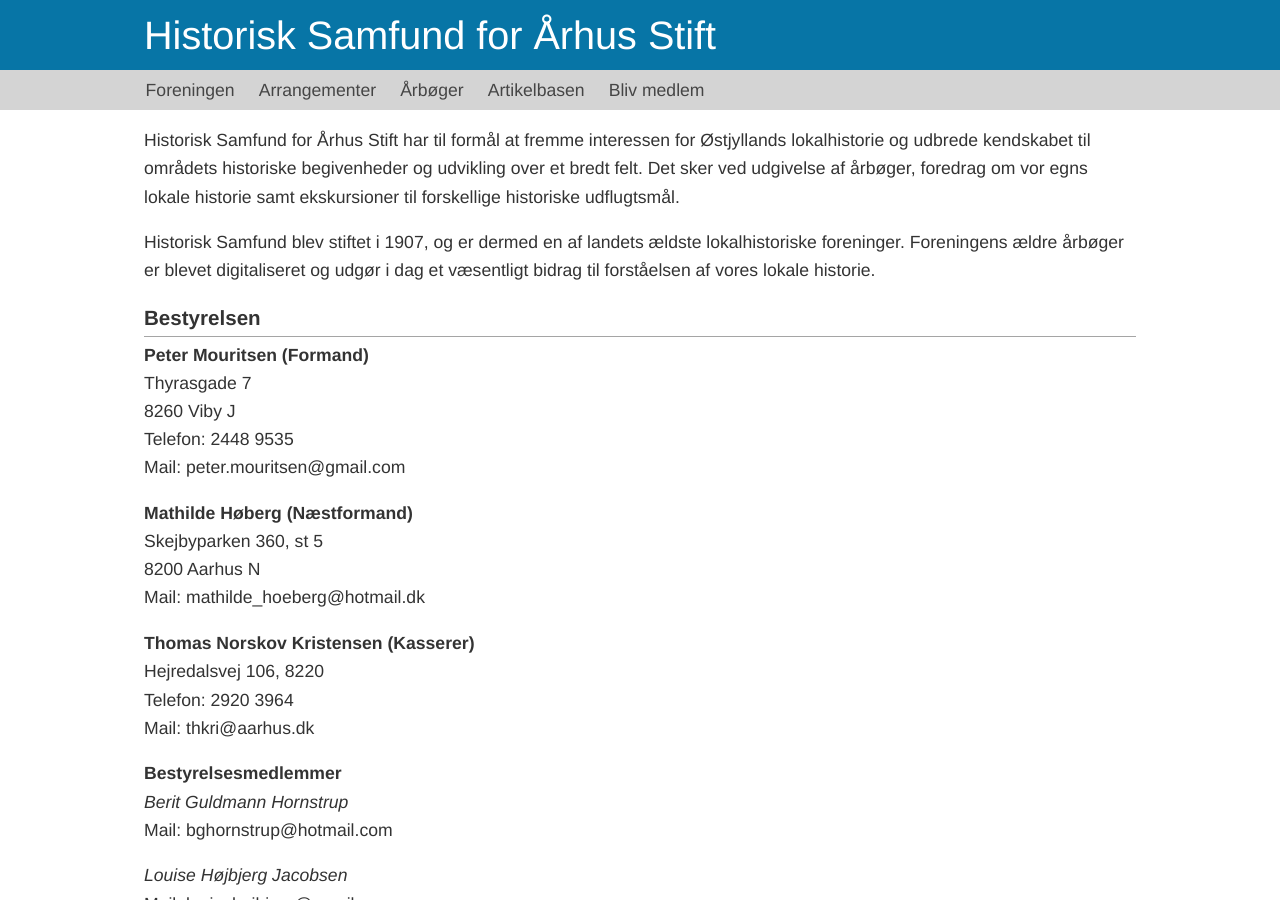
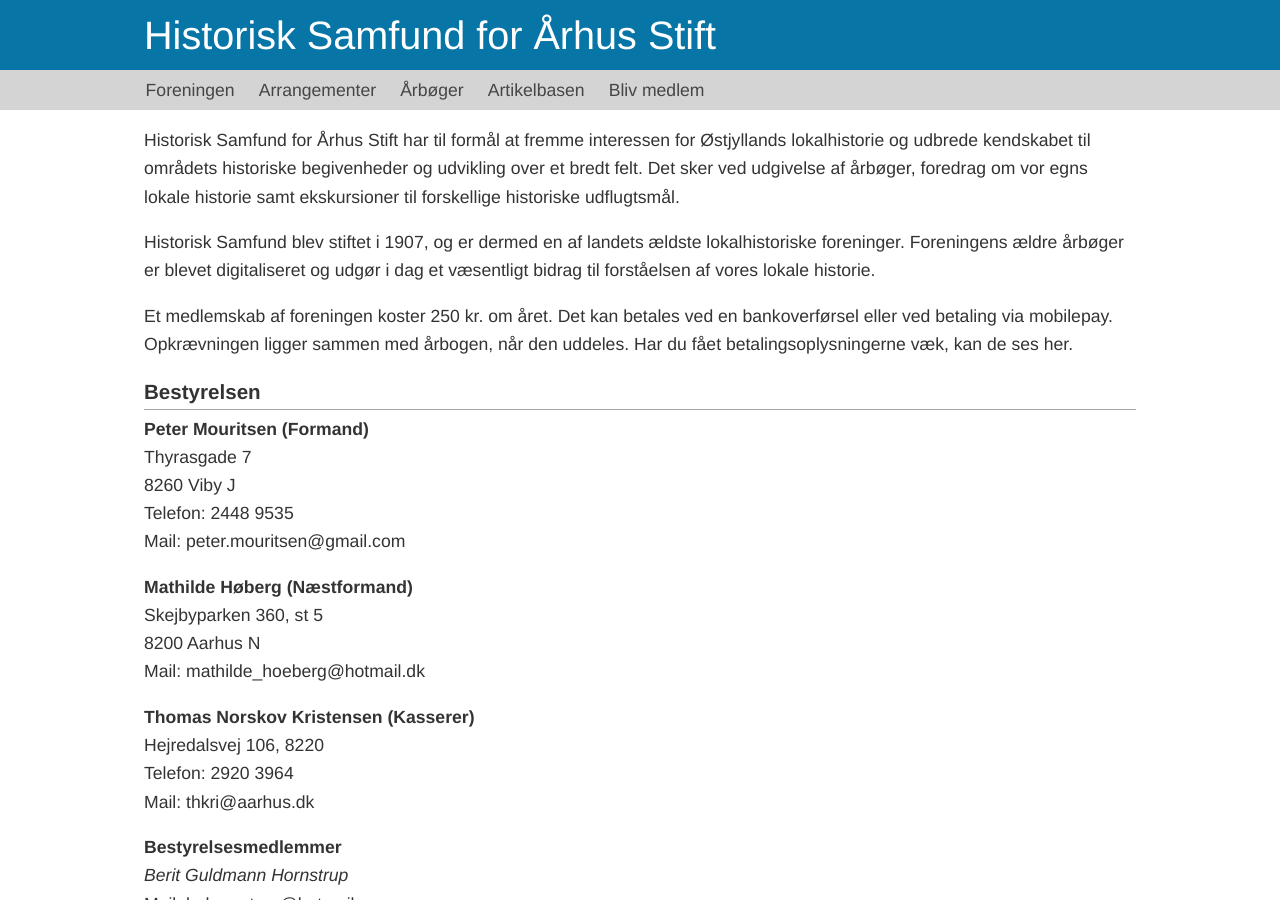
Before and after one commit to guldhorn/historisk-samfund, a Jekyll site: the page built from foreningen.md, in a window 1280 px wide and 900 px high. Built offline with Jekyll 4.4.1, drawn with Linux system fonts in a browser that asks for light colours.

Commit message:
Update foreningen.md

```diff
--- a/foreningen.md
+++ b/foreningen.md
@@ -7,6 +7,9 @@
 Historisk Samfund for Århus Stift har til formål at fremme interessen for Østjyllands lokalhistorie og udbrede kendskabet til områdets historiske begivenheder og udvikling over et bredt felt. Det sker ved udgivelse af årbøger, foredrag om vor egns lokale historie samt ekskursioner til forskellige historiske udflugtsmål.
 
 Historisk Samfund blev stiftet i 1907, og er dermed en af landets ældste lokalhistoriske foreninger. Foreningens ældre årbøger er blevet digitaliseret og udgør i dag et væsentligt bidrag til forståelsen af vores lokale historie.
+
+Et medlemskab af foreningen koster 250 kr. om året. Det kan betales ved en bankoverførsel eller ved betaling via mobilepay. Opkrævningen ligger sammen med årbogen, når den uddeles. Har du fået betalingsoplysningerne væk, kan de ses her.
+
 
 
 ### Bestyrelsen
```
